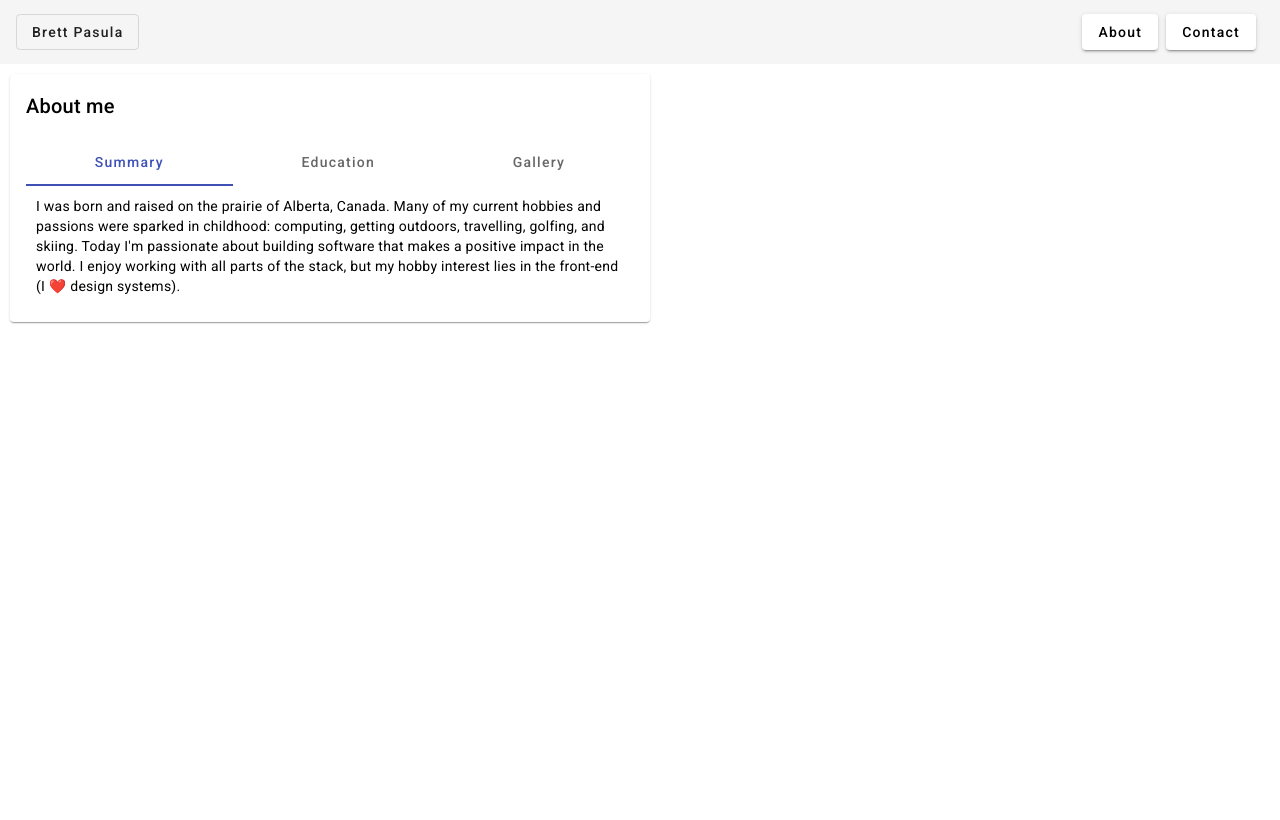
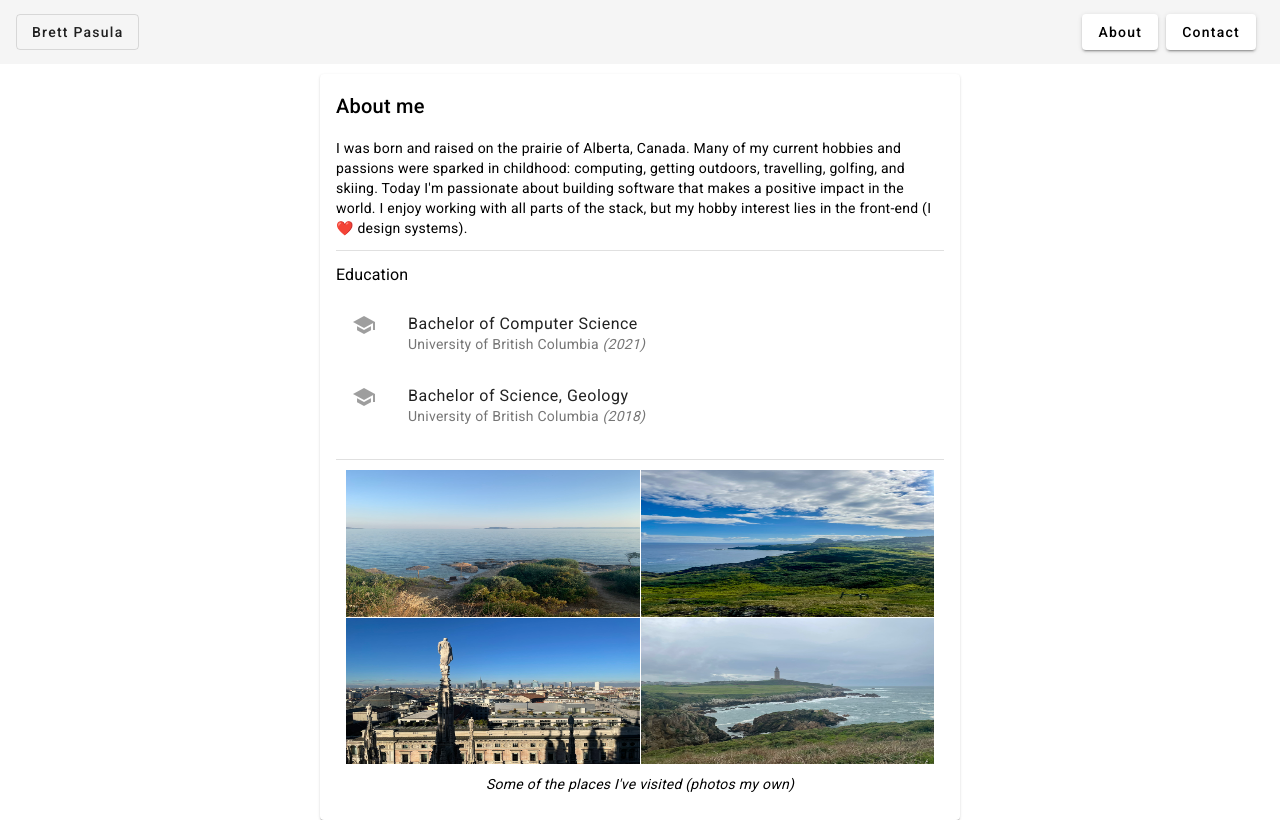
Before and after one commit to brettpasula/bp-angular, an Angular app: page /about in a window 1280 px wide. Built offline with nearby package versions, Linux system fonts and the light colour scheme.

Commit message:
update about, MVP home

```diff
--- a/src/app/pages/about/about.component.css
+++ b/src/app/pages/about/about.component.css
@@ -1,18 +1,18 @@
 .container {
+  margin: 10px;
+
   @media (min-width: 1000px) {
     width: 50%;
     margin-left: auto;
     margin-right: auto;
   }
-
-  margin: 10px 10px;
 }
 
-.container img {
-  width: 100%;
-  height: auto;
+h3 {
+  margin-bottom: 0;
 }
 
-p {
-  margin: 10px;
+mat-divider {
+  margin-top: 10px;
+  margin-bottom: 10px;
 }
--- a/src/app/pages/about/about.component.html
+++ b/src/app/pages/about/about.component.html
@@ -2,8 +2,6 @@
   <mat-card>
     <mat-card-content>
       <h2>About me</h2>
-      <mat-tab-group>
-        <mat-tab label="Summary">
       <p>
         I was born and raised on the prairie of Alberta, Canada. Many of my
         current hobbies and passions were sparked in childhood: computing,
@@ -12,12 +10,22 @@
         the world. I enjoy working with all parts of the stack, but my hobby
         interest lies in the front-end (I ❤️ design systems).
       </p>
-        </mat-tab>
-        <mat-tab label="Education"> Education </mat-tab>
-        <mat-tab label="Gallery">
+      <mat-divider></mat-divider>
+      <h3>Education</h3>
+      <mat-list>
+        <mat-list-item>
+          <mat-icon matListItemIcon>school</mat-icon>
+          <span matListItemTitle>Bachelor of Computer Science</span>
+          <span matListItemLine>University of British Columbia <i>(2021)</i></span>
+        </mat-list-item>
+        <mat-list-item>
+          <mat-icon matListItemIcon>school</mat-icon>
+          <span matListItemTitle>Bachelor of Science, Geology</span>
+          <span>University of British Columbia <i>(2018)</i></span>
+        </mat-list-item>
+      </mat-list>
+      <mat-divider></mat-divider>
       <gallery></gallery>
-        </mat-tab>
-      </mat-tab-group>
     </mat-card-content>
   </mat-card>
 </div>
--- a/src/app/pages/contact/contact.component.css
+++ b/src/app/pages/contact/contact.component.css
@@ -1,11 +1,11 @@
 .container {
+  margin: 10px;
+
   @media (min-width: 1000px) {
     width: 20%;
     margin-left: auto;
     margin-right: auto;
   }
-
-  margin: 10px 10px;
 }
 
 mat-card-content {
--- a/src/app/pages/home/home.component.css
+++ b/src/app/pages/home/home.component.css
@@ -0,0 +1,7 @@
+.container {
+    padding: 25px;
+}
+
+h1 {
+    margin-bottom: 0px;
+}
--- a/src/app/pages/home/home.component.html
+++ b/src/app/pages/home/home.component.html
@@ -1 +1,4 @@
-<p>home works!</p>
+<div class="container">
+    <h1>Hello! 👋</h1>
+    <p>This is the personal website of Brett Pasula, a software developer from Canada.</p>
+</div>
--- a/src/app/pages/home/home.component.ts
+++ b/src/app/pages/home/home.component.ts
@@ -7,4 +7,4 @@ import { Component } from '@angular/core';
   templateUrl: './home.component.html',
   styleUrl: './home.component.css',
 })
-export class HomeComponent {}
+export class HomeComponent { }
```
Also changed, not shown: src/app/pages/about/about.component.ts (+5 -3 lines). Lines whose indentation alone changed are shown as unchanged.
